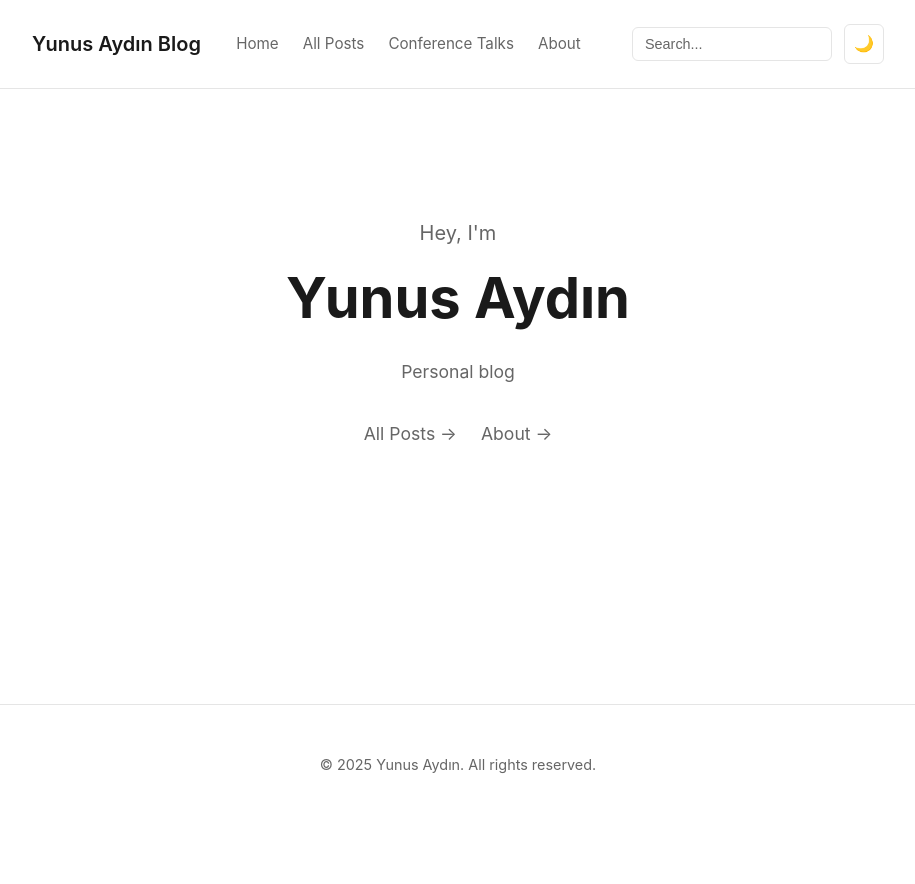
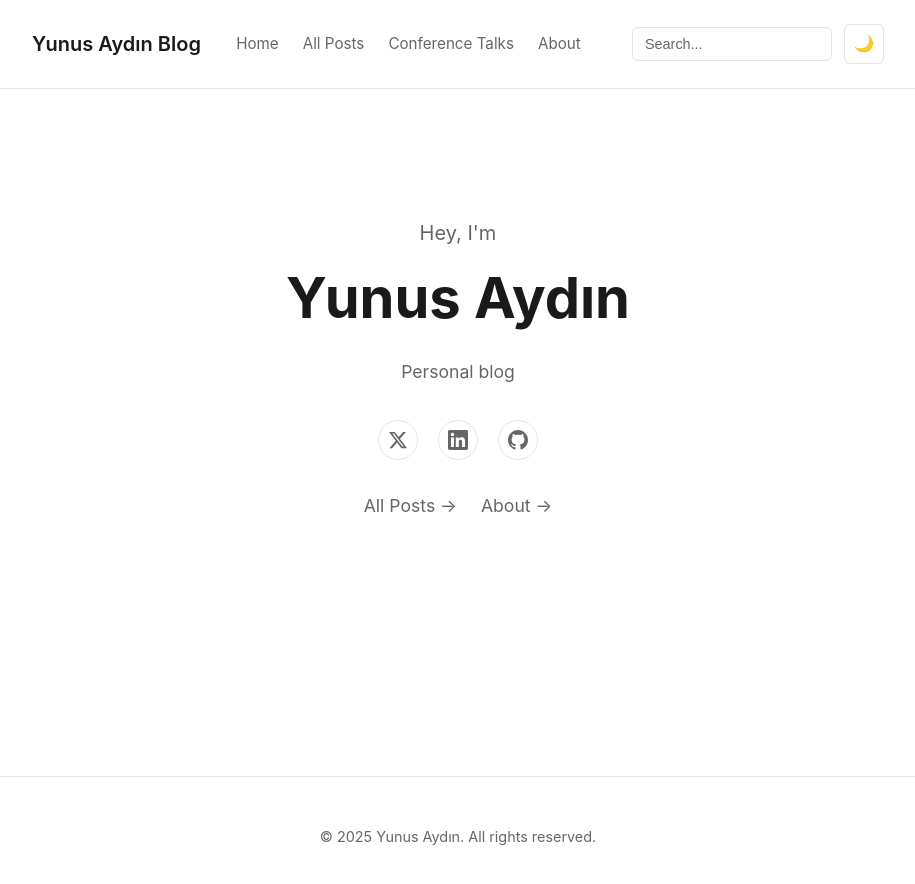
Before and after one commit to aydinnyunus/aydinnyunus.github.io, a Jekyll site: the page built from index.html, in a window 1280 px wide. Shown: the top 884 px of the page, without its empty margins (182-1097 px from the left). Built offline with Jekyll 4.4.1, drawn with Linux system fonts in a browser that asks for light colours.

Commit message:
Add social media links (X, LinkedIn, GitHub) to hero section

```diff
--- a/assets/css/main.css
+++ b/assets/css/main.css
@@ -274,12 +274,46 @@
   margin-right: auto;
 }
 
+.hero-social {
+  display: flex;
+  gap: 1.25rem;
+  justify-content: center;
+  align-items: center;
+  margin-bottom: 2rem;
+}
+
+.hero-social a {
+  color: var(--text-secondary);
+  text-decoration: none;
+  transition: all 0.3s ease;
+  display: flex;
+  align-items: center;
+  justify-content: center;
+  width: 40px;
+  height: 40px;
+  border-radius: 50%;
+  background-color: var(--card-bg);
+  border: 1px solid var(--border-color);
+}
+
+.hero-social a:hover {
+  color: var(--link-color);
+  background-color: var(--border-color);
+  transform: translateY(-2px);
+  box-shadow: 0 4px 8px var(--shadow);
+}
+
+.hero-social a svg {
+  width: 20px;
+  height: 20px;
+}
+
 .hero-links {
   display: flex;
   gap: 1.5rem;
   justify-content: center;
   align-items: center;
-  margin-top: 2rem;
+  margin-top: 1rem;
 }
 
 .hero-links a {
--- a/index.html
+++ b/index.html
@@ -8,6 +8,23 @@
     <p class="hero-intro">Hey, I'm</p>
     <h1 class="hero-name">{{ site.author }}</h1>
     <p class="hero-description">{{ site.description }}</p>
+    <div class="hero-social">
+      <a href="https://x.com/aydinnyunuss" target="_blank" rel="noopener noreferrer" aria-label="X (Twitter)">
+        <svg width="20" height="20" viewBox="0 0 24 24" fill="currentColor">
+          <path d="M18.244 2.25h3.308l-7.227 8.26 8.502 11.24H16.17l-5.214-6.817L4.99 21.75H1.68l7.73-8.835L1.254 2.25H8.08l4.713 6.231zm-1.161 17.52h1.833L7.084 4.126H5.117z"/>
+        </svg>
+      </a>
+      <a href="https://www.linkedin.com/in/aydinnyunus/" target="_blank" rel="noopener noreferrer" aria-label="LinkedIn">
+        <svg width="20" height="20" viewBox="0 0 24 24" fill="currentColor">
+          <path d="M20.447 20.452h-3.554v-5.569c0-1.328-.027-3.037-1.852-3.037-1.853 0-2.136 1.445-2.136 2.939v5.667H9.351V9h3.414v1.561h.046c.477-.9 1.637-1.85 3.37-1.85 3.601 0 4.267 2.37 4.267 5.455v6.286zM5.337 7.433c-1.144 0-2.063-.926-2.063-2.065 0-1.138.92-2.063 2.063-2.063 1.14 0 2.064.925 2.064 2.063 0 1.139-.925 2.065-2.064 2.065zm1.782 13.019H3.555V9h3.564v11.452zM22.225 0H1.771C.792 0 0 .774 0 1.729v20.542C0 23.227.792 24 1.771 24h20.451C23.2 24 24 23.227 24 22.271V1.729C24 .774 23.2 0 22.222 0h.003z"/>
+        </svg>
+      </a>
+      <a href="https://github.com/aydinnyunus" target="_blank" rel="noopener noreferrer" aria-label="GitHub">
+        <svg width="20" height="20" viewBox="0 0 24 24" fill="currentColor">
+          <path d="M12 0c-6.626 0-12 5.373-12 12 0 5.302 3.438 9.8 8.207 11.387.599.111.793-.261.793-.577v-2.234c-3.338.726-4.033-1.416-4.033-1.416-.546-1.387-1.333-1.756-1.333-1.756-1.089-.745.083-.729.083-.729 1.205.084 1.839 1.237 1.839 1.237 1.07 1.834 2.807 1.304 3.492.997.107-.775.418-1.305.762-1.604-2.665-.305-5.467-1.334-5.467-5.931 0-1.311.469-2.381 1.236-3.221-.124-.303-.535-1.524.117-3.176 0 0 1.008-.322 3.301 1.23.957-.266 1.983-.399 3.003-.404 1.02.005 2.047.138 3.006.404 2.291-1.552 3.297-1.23 3.297-1.23.653 1.653.242 2.874.118 3.176.77.84 1.235 1.911 1.235 3.221 0 4.609-2.807 5.624-5.479 5.921.43.372.823 1.102.823 2.222v3.293c0 .319.192.694.801.576 4.765-1.589 8.199-6.086 8.199-11.386 0-6.627-5.373-12-12-12z"/>
+        </svg>
+      </a>
+    </div>
     <div class="hero-links">
       <a href="/blog/">All Posts →</a>
       <a href="/about/">About →</a>
```
